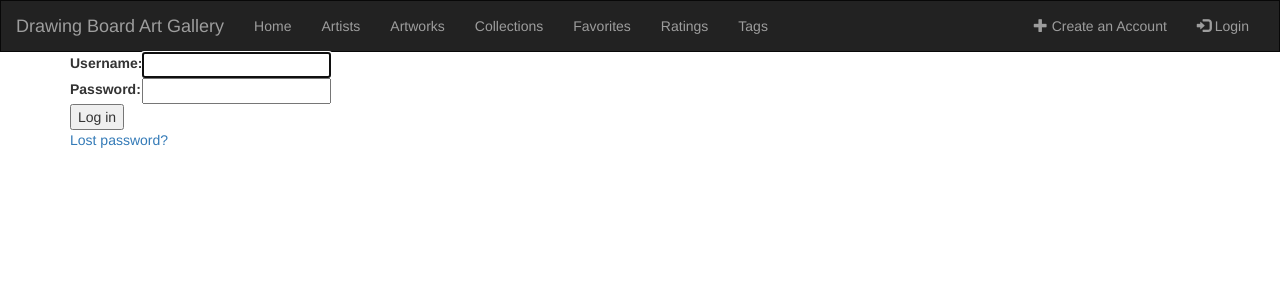
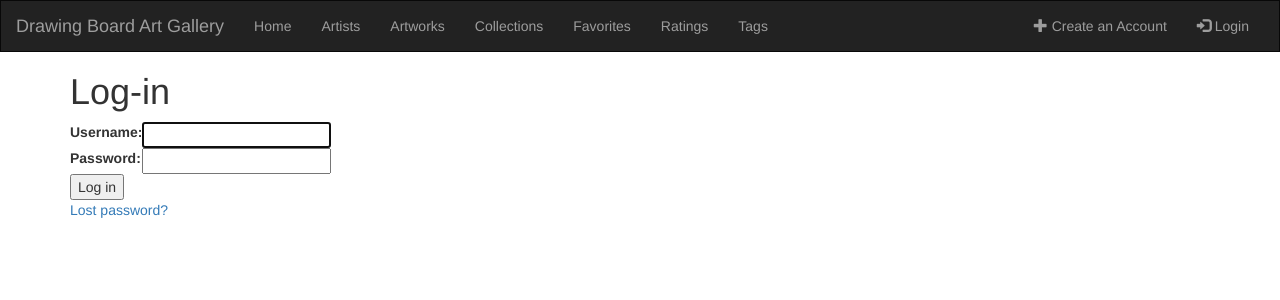
Before and after one commit to lzimmerman96/team7project, a Django app: page /account/login/ in a window 1280 px wide. Shown: the top 300 px of the page. Run offline with Django 3.2, Linux system fonts and the light colour scheme; some libraries are stand-ins or nearby versions.

Commit message:
Login Format change

```diff
--- a/gallery/templates/registration/login.html
+++ b/gallery/templates/registration/login.html
@@ -1,8 +1,9 @@
 <!DOCTYPE html>
 <html lang="en">
 {% extends "gallery/base.html" %}
+{% block title %}Log-in{% endblock %}
 {% block content %}
-
+  <h1>Log-in</h1>
   {% if form.errors %}
     <p>Your username and password didn't match. Please try again.</p>
   {% endif %}
@@ -15,7 +16,7 @@
       <p>Please login to see this page.</p>
     {% endif %}
   {% endif %}
-
+  <div class="login-form">
     <form method="post" action="{% url 'login' %}">
         {% csrf_token %}
         <table>
@@ -34,6 +35,7 @@
 
     {# Assumes you setup the password_reset view in your URLconf #}
     <p><a href="{% url 'password_reset' %}">Lost password?</a></p>
+  </div>
 
 {% endblock %}
 </html>
--- a/gallery/templates/registration/password_reset_email.html
+++ b/gallery/templates/registration/password_reset_email.html
@@ -1,2 +1,2 @@
 Someone asked for password reset for email {{ email }}. Follow the link below:
-{{ protocol}}://{{ domain }}{% url 'password_reset_confirm' uidb64=uid token=token %}
+{{ protocol }}://{{ domain }}{% url 'password_reset_confirm' uidb64=uid token=token %}
--- a/gallery/templates/registration/password_reset_form.html
+++ b/gallery/templates/registration/password_reset_form.html
@@ -7,8 +7,8 @@
   {% if form.email.errors %}
     {{ form.email.errors }}
   {% endif %}
-      <p>{{ form.email }}</p>
-    <input type="submit" class="btn btn-default btn-lg" value="Reset password">
+  <p>{{ form.email }}</p>
+      <input type="submit" class="btn btn-default btn-lg" value="Reset password">
 
   </form>
 {% endblock %}
```
Also changed, not shown: drawingboard/settings.py (+4 -4 lines). Lines whose indentation alone changed are shown as unchanged.
